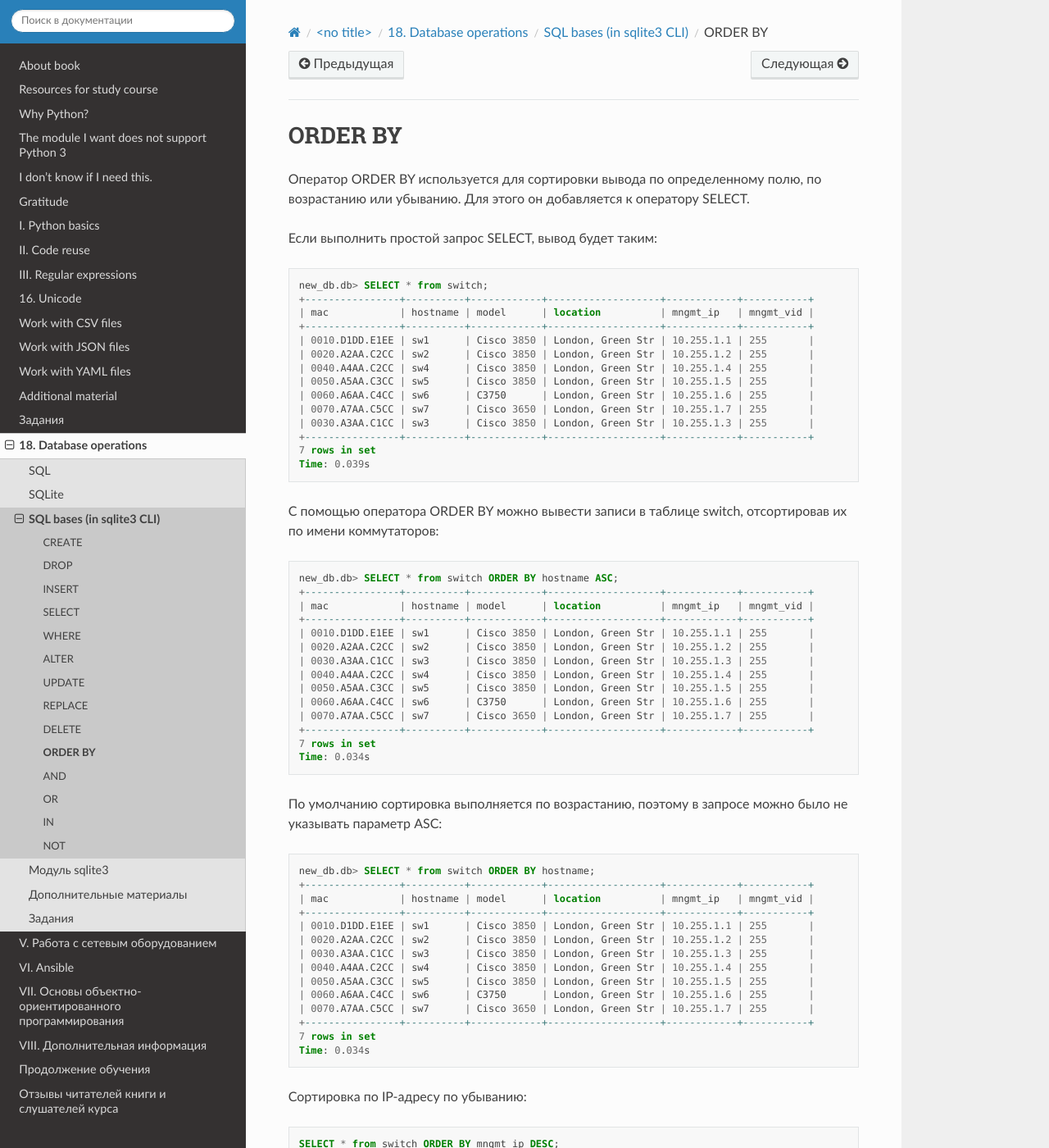
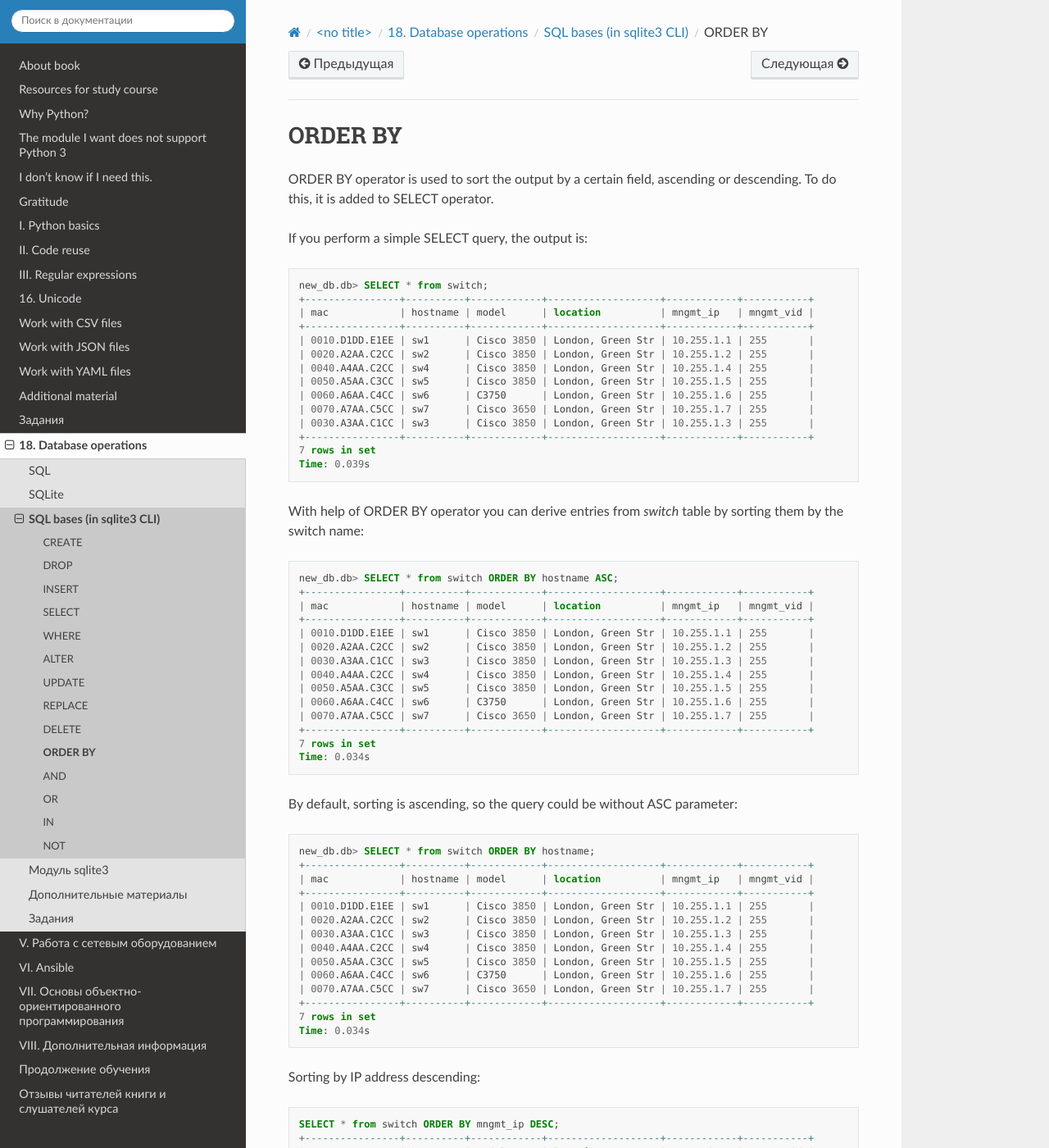
Before and after one commit to Aidar5/nattoeng, a Sphinx documentation site: the page built from docs/source/book/18_db/order_by.rst, in a window 1280 px wide and 1400 px high. Shown: the whole window at 82% size. Built offline with Sphinx 7.4.7 and the Read the Docs theme 2.0.0, drawn with Linux system fonts in a browser that asks for light colours; pages that are not in the unit, such as notebooks, are missing from menus.

Commit message:
Update order_by.rst

```diff
--- a/docs/source/book/18_db/order_by.rst
+++ b/docs/source/book/18_db/order_by.rst
@@ -1,11 +1,9 @@
 ORDER BY
 ~~~~~~~~
 
-Оператор ORDER BY используется для сортировки вывода по определенному
-полю, по возрастанию или убыванию. Для этого он добавляется к оператору
-SELECT.
+ORDER BY operator is used to sort the output by a certain field, ascending or descending. To do this, it is added to SELECT operator.
 
-Если выполнить простой запрос SELECT, вывод будет таким:
+If you perform a simple SELECT query, the output is:
 
 .. code:: sql
 
@@ -24,8 +22,7 @@ SELECT.
     7 rows in set
     Time: 0.039s
 
-С помощью оператора ORDER BY можно вывести записи в таблице switch,
-отсортировав их по имени коммутаторов:
+With help of ORDER BY operator you can derive entries from *switch* table by sorting them by the switch name:
 
 .. code:: sql
 
@@ -45,8 +42,7 @@ SELECT.
     Time: 0.034s
 
 
-По умолчанию сортировка выполняется по возрастанию, поэтому в запросе
-можно было не указывать параметр ASC:
+By default, sorting is ascending, so the query could be without ASC parameter:
 
 .. code:: sql
 
@@ -65,7 +61,7 @@ SELECT.
     7 rows in set
     Time: 0.034s
 
-Сортировка по IP-адресу по убыванию:
+Sorting by IP address descending:
 
 .. code:: sql
 
```
